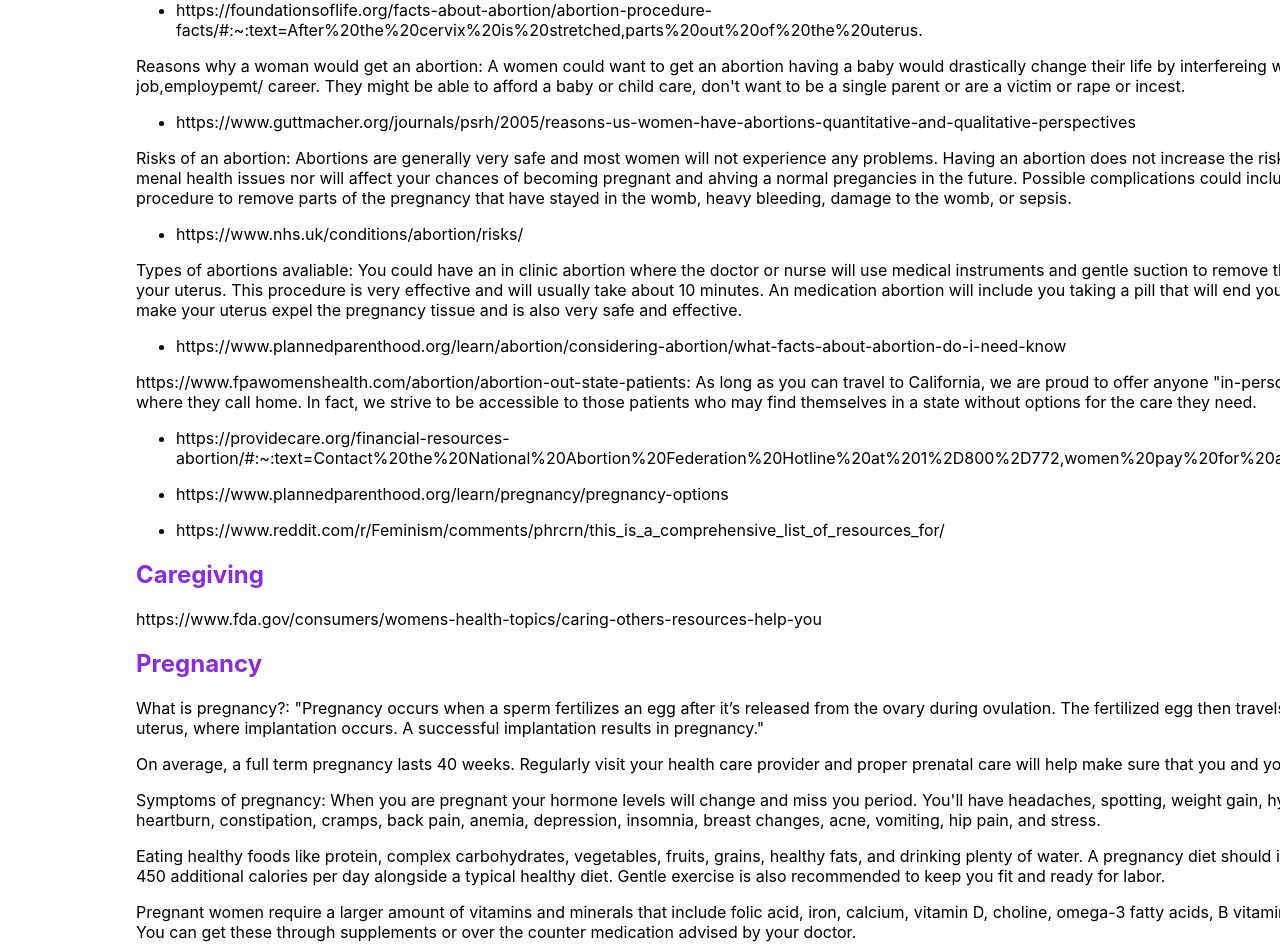
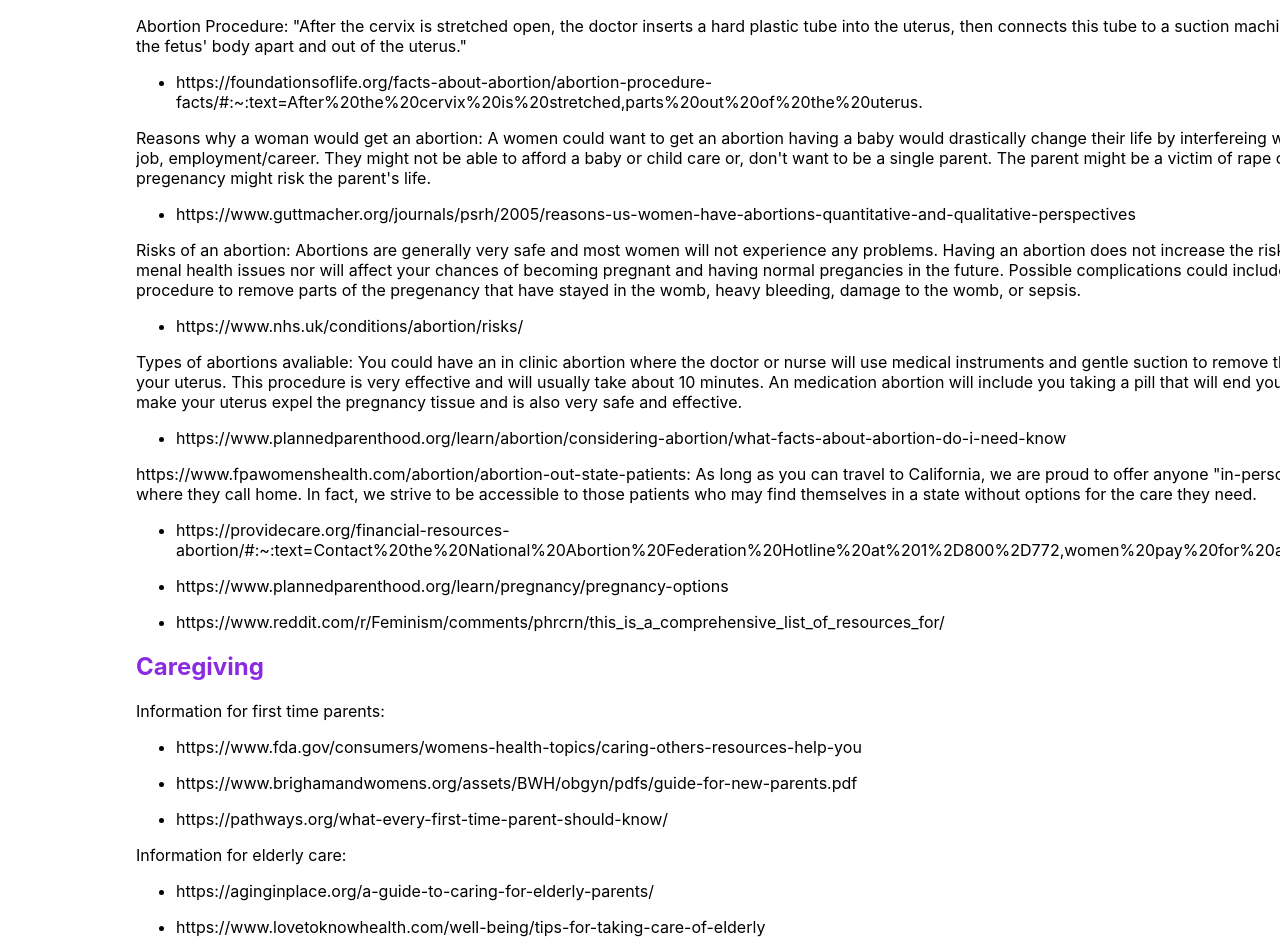
Before and after one commit to Aishwar-Gupta/IBM, a React (Create React App) app: page /Womens-Health in a window 1280 px wide. Shown: the part 1120-2072 px from the top of the page. Built offline with nearby package versions, Linux system fonts and the light colour scheme.

Commit message:
more details

```diff
--- a/src/Components/Womens_Health.js
+++ b/src/Components/Womens_Health.js
@@ -20,6 +20,9 @@
             </p>
             <p>Barrier methods of birth control are safe and affordable and, are required to use during sexual activities. Condoms are most commonly used and are 85 effective, they are thin expandable pouches that cover the penis during sexual activies and prevent the sperm from coming in contact with the uterus and prevent STDs. Internal condoms are 79% effective and are little pouches that are inserted inside the vagina during sex and prevent the sperm from coming in contact with the uterus and stops STDs.
             </p>
+            <p>For more information, you can refer to this birth control chart:
+                <ul><li>https://www.fda.gov/consumers/free-publications-women/birth-control-chart</li></ul>
+            </p>
 
             <h2 className = 'abcd'> Sexually Transmitted Diseases</h2>
             <p>Bacterial Vaginosis is a condition that happens when there is too much of certain bacteria in the vagina that it alters the main bacteria in the vagina. This is the most common vaginal condition in women ages 15-44. It is caused by unsafe sexual activity and is a result of an imbalance of “good” and “harmful” bacteria in a vagina
@@ -38,15 +41,15 @@
 
 
             <h2 className = 'abcd'> Abortions </h2>
-            <p>Abortion Procedure:	"After the cervix is stretched open, the doctor inserts a hard plastic tube into the uterus, then connects this tube to a suction machine. The suction pulls the fetus' body apart and out of the uterus. The doctor may also use a loop-shaped knife called a curette to scrape the fetus and fetal parts out of the uterus."</p>
+            <p>Abortion Procedure:	    "After the cervix is stretched open, the doctor inserts a hard plastic tube into the uterus, then connects this tube to a suction machine. The suction pulls the fetus' body apart and out of the uterus."</p>
             <p><ul><li>https://foundationsoflife.org/facts-about-abortion/abortion-procedure-facts/#:~:text=After%20the%20cervix%20is%20stretched,parts%20out%20of%20the%20uterus.
 </li></ul></p>
 
-            <p>Reasons why a woman would get an abortion:	A women could want to get an abortion having a baby would drastically change their life by interfereing with their education, job,employpemt/ career. They might be able to afford a baby or child care, don't want to be a single parent or are a victim or rape or incest.
+            <p>Reasons why a woman would get an abortion:	    A women could want to get an abortion having a baby would drastically change their life by interfereing with their education, job, employment/career. They might not be able to afford a baby or child care or, don't want to be a single parent. The parent might be a victim of rape or incest, or the pregenancy might risk the parent's life.
 </p>
 <p><ul><li>https://www.guttmacher.org/journals/psrh/2005/reasons-us-women-have-abortions-quantitative-and-qualitative-perspectives
 </li></ul></p>
-            <p>Risks of an abortion:	 Abortions are generally very safe and most women will not experience any problems. Having an abortion does not increase the risk of breast cancer or menal health issues nor will affect your chances of becoming pregnant and ahving a normal pregancies in the future. Possible complications could include needing another procedure to remove parts of the pregnancy that have stayed in the womb, heavy bleeding, damage to the womb, or sepsis.
+            <p>Risks of an abortion:	 Abortions are generally very safe and most women will not experience any problems. Having an abortion does not increase the risk of breast cancer or menal health issues nor will affect your chances of becoming pregnant and having normal pregancies in the future. Possible complications could include needing another procedure to remove parts of the pregenancy that have stayed in the womb, heavy bleeding, damage to the womb, or sepsis.
 </p>
 
 <p><ul><li>https://www.nhs.uk/conditions/abortion/risks/
@@ -64,7 +67,19 @@
 <p><ul><li>https://www.reddit.com/r/Feminism/comments/phrcrn/this_is_a_comprehensive_list_of_resources_for/
 </li></ul></p>
             <h2 className = 'abcd'> Caregiving</h2>
-<p>https://www.fda.gov/consumers/womens-health-topics/caring-others-resources-help-you
+<p>Information for first time parents:
+    <ul><li>https://www.fda.gov/consumers/womens-health-topics/caring-others-resources-help-you
+    </li></ul>
+    <ul><li>https://www.brighamandwomens.org/assets/BWH/obgyn/pdfs/guide-for-new-parents.pdf
+    </li></ul>
+    <ul><li>https://pathways.org/what-every-first-time-parent-should-know/
+    </li></ul>
+
+    Information for elderly care:
+    <ul><li>https://aginginplace.org/a-guide-to-caring-for-elderly-parents/
+    </li></ul>
+    <ul><li>https://www.lovetoknowhealth.com/well-being/tips-for-taking-care-of-elderly
+    </li></ul>
 </p>
 
             <h2 className = 'abcd'> Pregnancy</h2>
```
